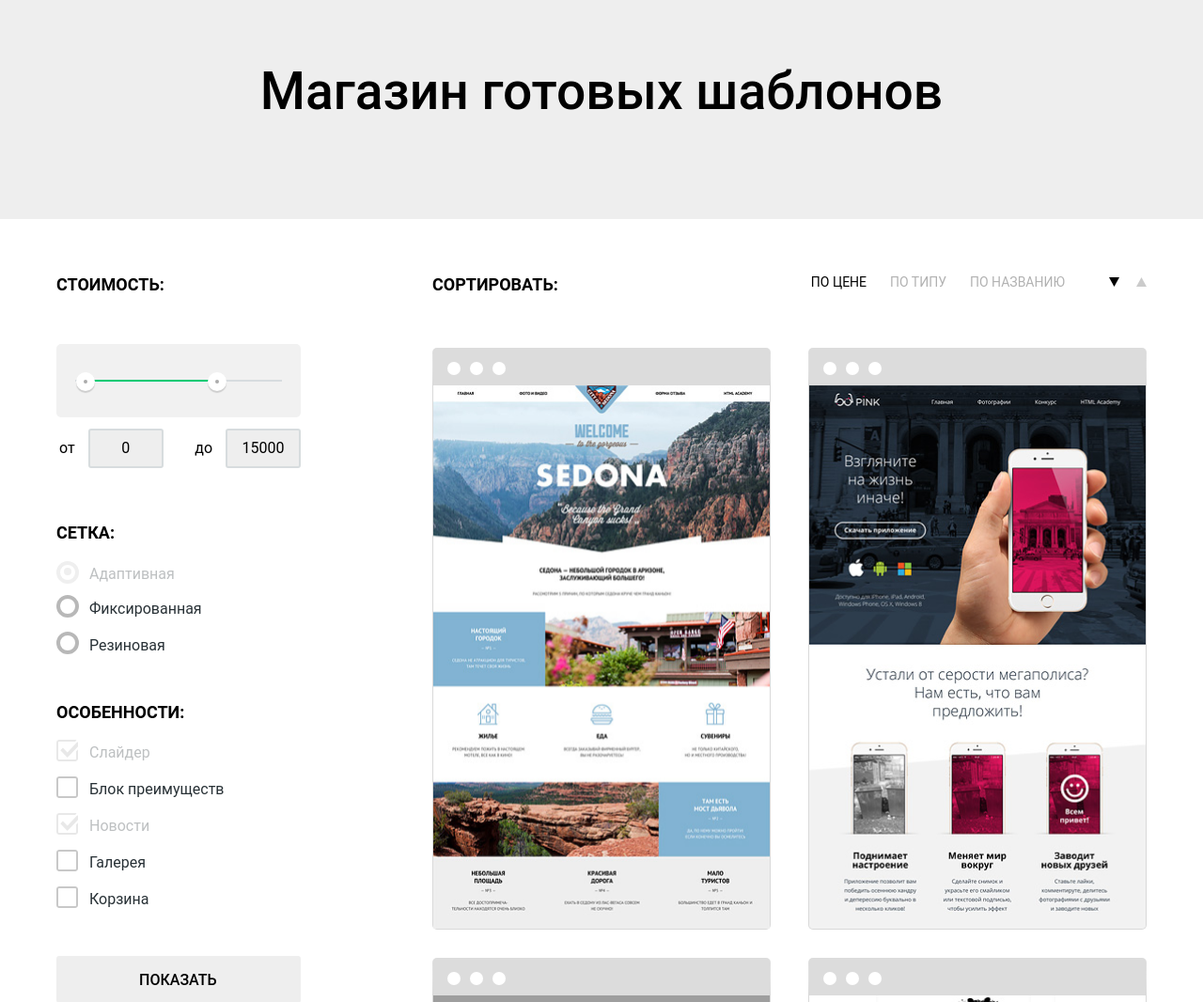
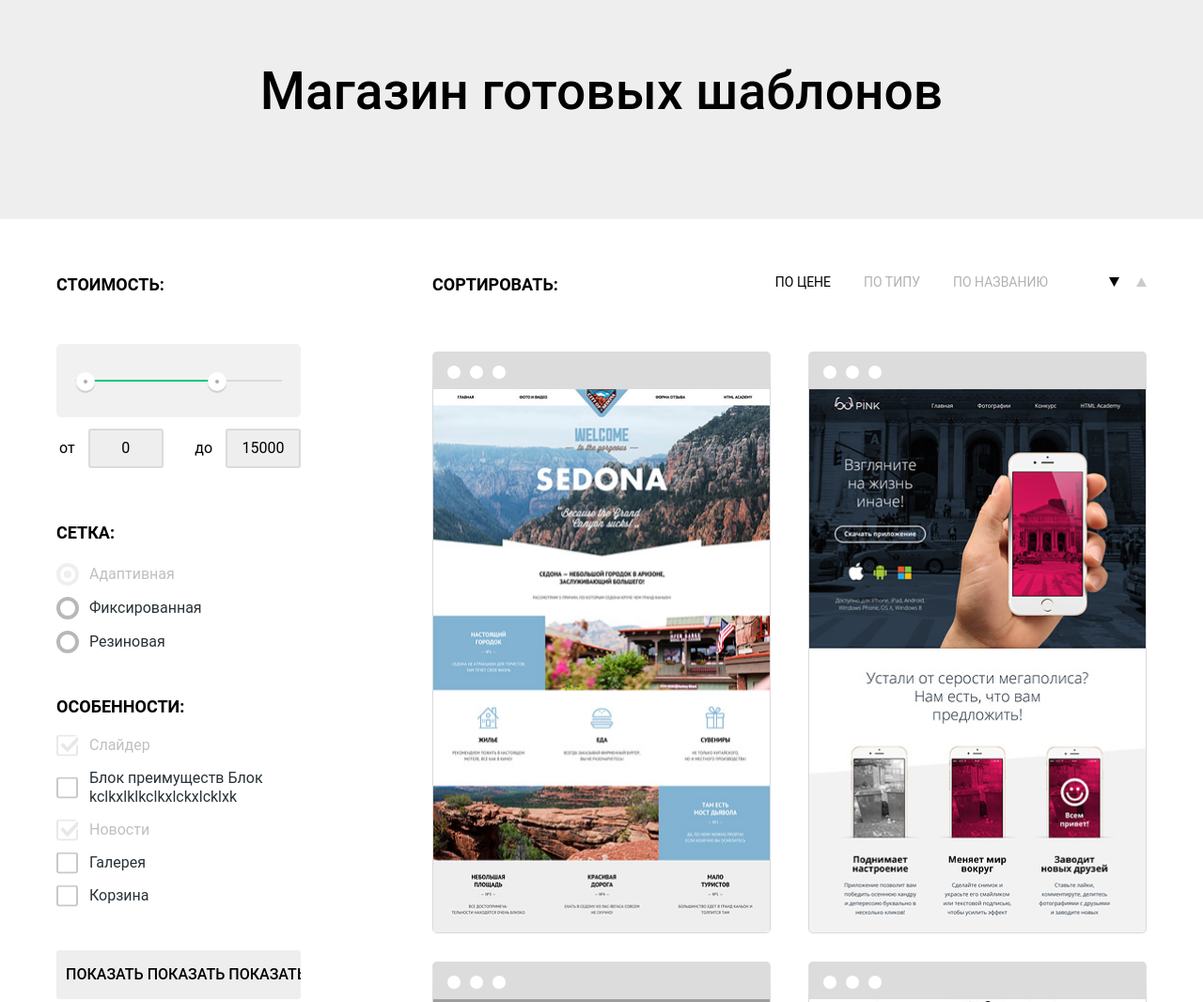
Before and after one commit to Mishelinus/nerds, a PHP site: page /catalog.html in a window 1280 px wide. Shown: the part 121-1187 px from the top of the page at 94% size. Run offline with PHP 8.4, Linux system fonts and the light colour scheme; some web fonts are replaced; grey boxes are pictures that could not be loaded.

Commit message:
тест на переполнение контентом - подправил

```diff
--- a/blank.html
+++ b/blank.html
@@ -14,7 +14,7 @@
   <meta name="theme-color" content="#ffffff">
   <link rel="stylesheet" href="css/normalize.css">
   <link rel="stylesheet" href="css/fonts.css">
-  <link rel="stylesheet" href="css/style.min.css">
+  <link rel="stylesheet" href="css/style.css">
 </head>
 
 <body class="page-body">
--- a/catalog.html
+++ b/catalog.html
@@ -14,7 +14,7 @@
   <meta name="theme-color" content="#ffffff">
   <link rel="stylesheet" href="css/normalize.css">
   <link rel="stylesheet" href="css/fonts.css">
-  <link rel="stylesheet" href="css/style.min.css">
+  <link rel="stylesheet" href="css/style.css">
 </head>
 
 <body class="page-body">
@@ -84,8 +84,7 @@
               </li>
               <li class="list-radio__item">
                 <input class="list-radio__input visually-hidden" type="radio" name="grid" value="fixed" id="fixeds">
-                <label class="list-radio__label" for="fixeds">Фиксированная
-                </label>
+                <label class="list-radio__label" for="fixeds">Фиксированная</label>
               </li>
               <li class="list-radio__item">
                 <input class="list-radio__input visually-hidden" type="radio" name="grid" value="elastic" id="elastics">
@@ -105,7 +104,7 @@
               <li class="list-checkbox__item">
                 <input class="list-checkbox__input visually-hidden" type="checkbox" name="checkbox" value="advantages"
                   id="check-2">
-                <label class="list-checkbox__label" for="check-2"> Блок преимуществ</label>
+                <label class="list-checkbox__label" for="check-2"> Блок преимуществ Блок kclkxlklkclkxlckxlcklxk</label>
               </li>
               <li class="list-checkbox__item">
 
@@ -126,7 +125,7 @@
                 <label class="list-checkbox__label" for="check-5"> Корзина</label>
               </li>
             </ul>
-            <input class=" filter-btn btn" type="submit" value="Показать">
+            <input class=" filter-btn btn" type="submit" value="Показать Показать Показать Показать Показать">
           </fieldset>
         </form>
       </section>
--- a/css/style.css
+++ b/css/style.css
@@ -949,22 +949,28 @@ button {
 
 /* radio toggle */
 .filter__list-radio {
+  display: grid;
+  row-gap: 16px;
   list-style-type: none;
 }
 .list-radio__item {
-  margin-bottom: 15px;
+  display: flex;
+  align-items: center;
+  /* margin-bottom: 15px; */
 }
 .list-radio__item:last-child {
   margin-bottom: 0;
 }
 
 .list-radio__label {
+
   font: inherit;
   line-height: 20px;
   color: var(--grey-second-Text);
   padding-left: 35px;
   position: relative;
   cursor: pointer;
+
 }
 .list-radio__label:before,
 .list-radio__label:after {
@@ -978,18 +984,19 @@ button {
   opacity: 0.4;
 }
 .list-radio__label:before {
-  width: 24px;
-  height: 24px;
-  left: 0;
-  bottom: 0px;
+    width: 24px;
+    height: 24px;
+    left: 0;
+    top: 50%;
+    transform: translateY(-50%);
 }
 
 .list-radio__label:after {
   width: 8px;
   height: 8px;
-  left: 4px;
-  top: 3px;
-  transform: translateX(50%);
+  left: 8px;
+  top: 50%;
+  transform: translatey(-50%);
   display: none;
 }
 .list-radio__label:hover:before,
@@ -1017,6 +1024,8 @@ button {
 }
 .list-checkbox__item {
   margin-bottom: 15px;
+  display: flex;
+  align-items: center;
 }
 .list-checkbox__label {
   font: inherit;
@@ -1029,11 +1038,12 @@ button {
 
 .list-checkbox__label:before {
   content: "";
-  display: inline-block;
+  /* display: inline-block; */
   position: absolute;
   width: 23px;
   height: 23px;
-  bottom: 0;
+  top: 50%;
+  transform: translateY(-50%);
   left: 0;
   background: url("../img/filter/checkbox-off.svg");
   background-repeat: no-repeat;
@@ -1058,13 +1068,13 @@ button {
 
 .filter-btn {
   background: var(--grey-light);
-  border-radius: 3px;
-  max-width: 260px;
-  padding: 17px 89px 15px 88px;
+  padding: 17px 10px 17px 10px;
   font-weight: 500;
   font-size: inherit;
-  line-height: 18px;
-  color: var(--basic-black);
+  color: var(--basic-black);
+  max-width: 260px;
+
+
 }
 .filter-btn:hover {
   background-color: var(--grey-btn-middle);
@@ -1110,22 +1120,31 @@ button {
 }
 .sort-catalog__type {
   display: flex;
-  flex-wrap: wrap;
   margin-right: 47px;
   text-transform: uppercase;
   list-style-type: none;
 }
 
+.sort-type {
+  display: flex;
+  flex-wrap: wrap;
+  align-items: center;
+}
+
 .sort-type + .sort-type {
   margin-left: 25px;
 }
 
 .sort-direction {
   display: flex;
-}
-
-.sort-direction__item + .sort-direction__item {
+  flex-wrap: wrap;
+  justify-content: flex-start;
+  max-width: 60px;
+}
+
+.sort-direction__item  {
   margin-left: 18px;
+  margin-bottom: 10px;
 }
 
 .sort-type__link {
@@ -1134,6 +1153,14 @@ button {
   line-height: 18px;
   color: var(--basic-black);
   opacity: 0.3;
+   margin-bottom: 10px;
+  margin-left: 10px;
+}
+
+.sort-type:last-child {
+  display: flex;
+  max-width: 120px;
+  justify-content: flex-start;
 }
 .sort-direction__link svg {
   fill: var(--basic-black);
--- a/index.html
+++ b/index.html
@@ -14,7 +14,7 @@
   <meta name="theme-color" content="#ffffff">
   <link rel="stylesheet" href="css/normalize.css">
   <link rel="stylesheet" href="css/fonts.css">
-  <link rel="stylesheet" href="css/style.min.css">
+  <link rel="stylesheet" href="css/style.css">
 </head>
 
 <body class="page-body">
```
Also changed, not shown: css/style.min.css (deleted).
